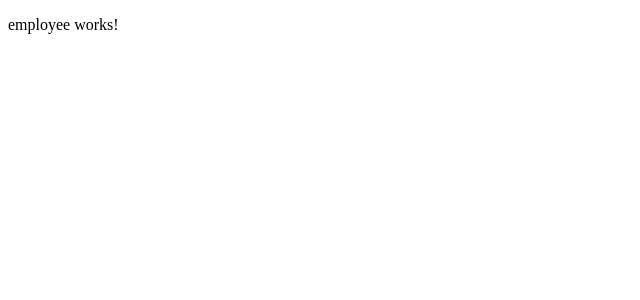
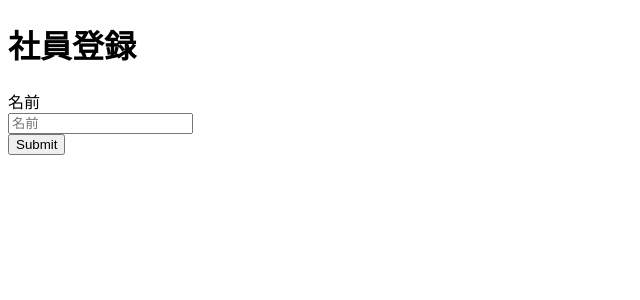
Before and after one commit to homahi/angular-forms, an Angular app: page / in a window 1280 px wide. Shown: the top 300 px of the page, without its empty margins (0-640 px from the left). Built offline with nearby package versions, Linux system fonts and the light colour scheme.

Commit message:
6-2-5:テンプレート駆動フォームの組み立て

```diff
--- a/package.json
+++ b/package.json
@@ -18,6 +18,7 @@
     "@angular/core": "^5.0.0",
     "@angular/forms": "^5.0.0",
     "@angular/http": "^5.0.0",
+    "@angular/material": "^5.0.3",
     "@angular/platform-browser": "^5.0.0",
     "@angular/platform-browser-dynamic": "^5.0.0",
     "@angular/router": "^5.0.0",
--- a/src/app/employee/employee.component.html
+++ b/src/app/employee/employee.component.html
@@ -1,3 +1,10 @@
-<p>
-  employee works!
-</p>
+<div class="container">
+  <h1>社員登録</h1>
+  <form>
+    <div>
+      <label for="">名前</label>
+      <div><input type="text" placeholder="名前" id="name" required></div>
+    </div>
+    <button type="submit">Submit</button>
+  </form>
+</div>
```
Also changed, not shown: 1 other file (tests, documents, lock files or other folders).
